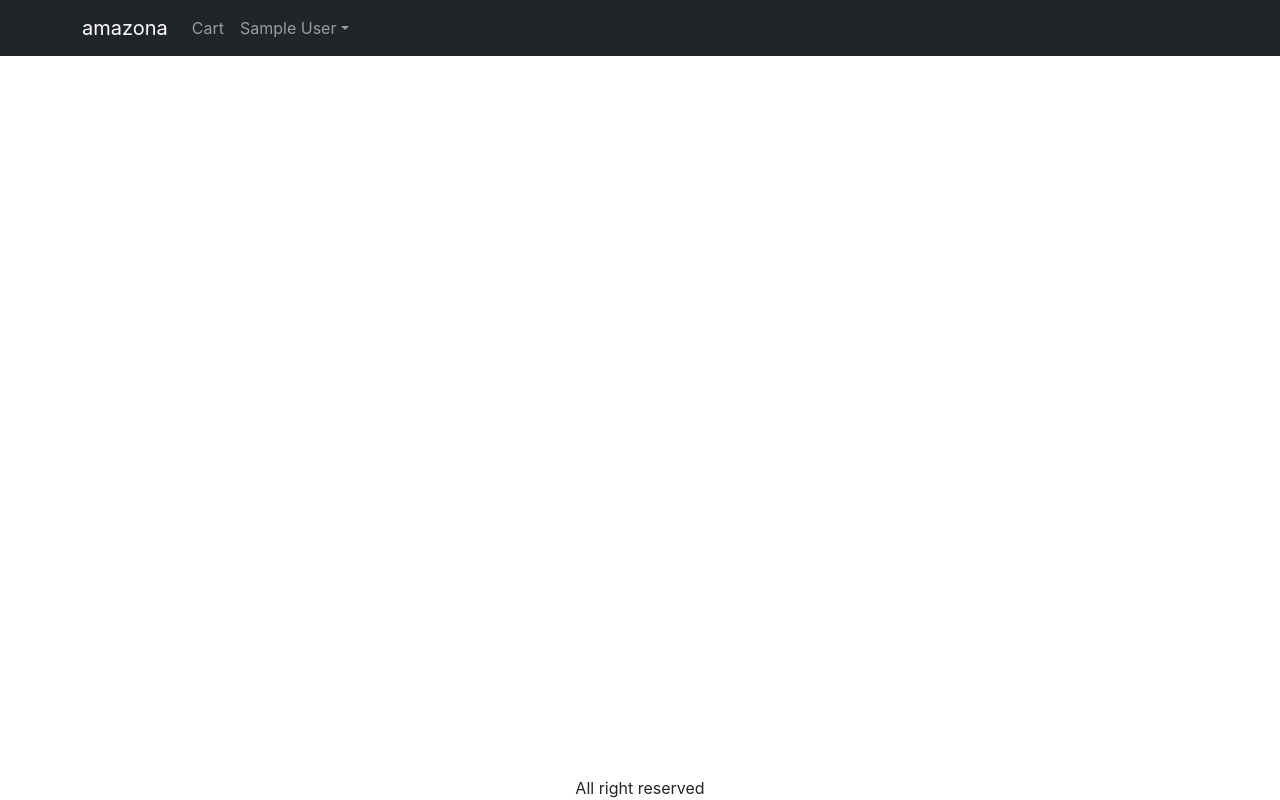
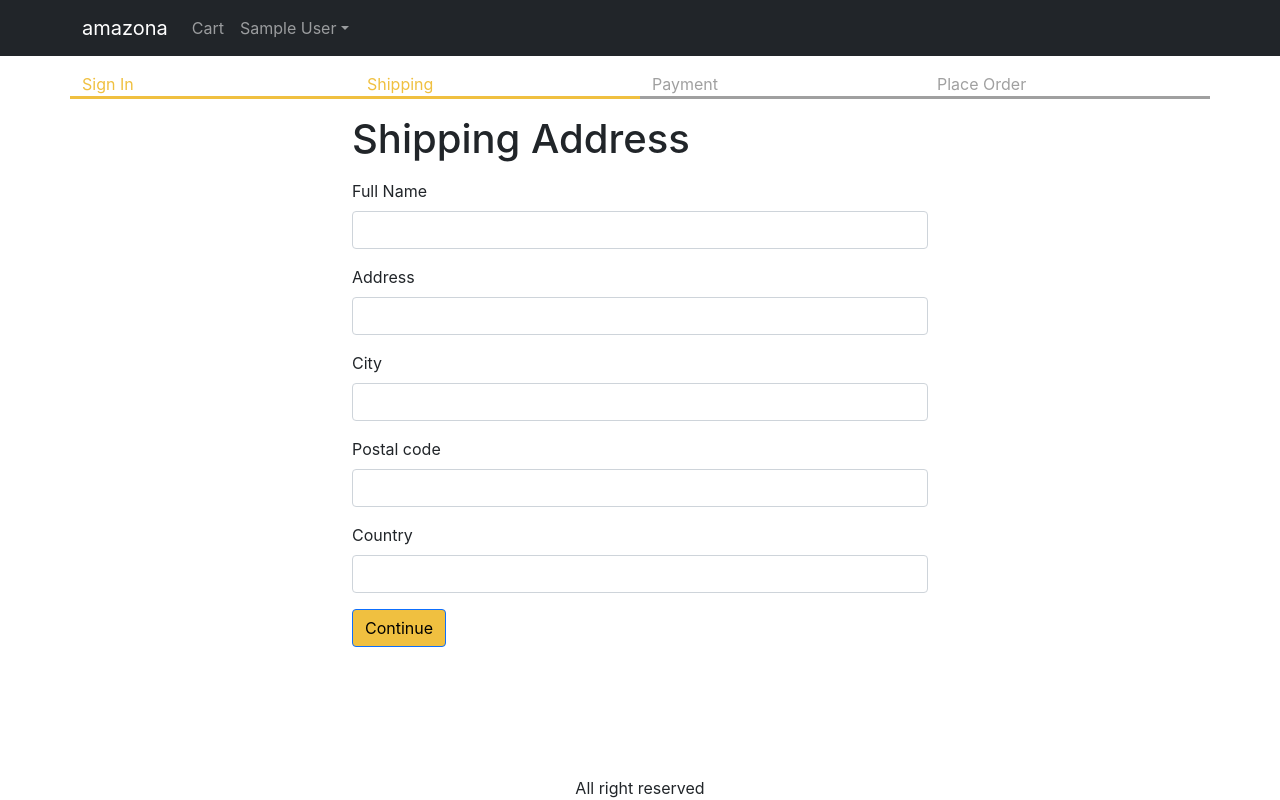
Before and after one commit to nurlandmb/amazona, a React (Create React App) app in the folder frontend/: page /shipping in a window 1280 px wide. Built offline with nearby package versions, Linux system fonts and the light colour scheme; sample sign-in values are in the browser's storage.

Commit message:
feat: add signup screen

```diff
--- a/frontend/src/App.js
+++ b/frontend/src/App.js
@@ -1,6 +1,6 @@
 import { BrowserRouter, Link, Route, Routes } from 'react-router-dom';
-import { ToastContainer } from 'react-toastify'
-import 'react-toastify/dist/ReactToastify.css'
+import { ToastContainer } from 'react-toastify';
+import 'react-toastify/dist/ReactToastify.css';
 import HomeScreen from './screens/HomeScreen';
 import ProductScreen from './screens/ProductScreen';
 import { LinkContainer } from 'react-router-bootstrap';
@@ -9,14 +9,17 @@
 import { Store } from './Store';
 import CartScreen from './screens/CartScreen';
 import SignInScreen from './screens/SignInScreen';
+import ShippingScreen from './screens/ShippingScreen';
+import SignUpScreen from './screens/SignUpScreen';
 
 function App() {
   const { state, dispatch: ctxDispatch } = useContext(Store);
   const { cart, userInfo } = state;
   const signoutHandler = () => {
     ctxDispatch({ type: 'USER_SIGNOUT' });
-    localStorage.removeItem('userInfo')
-  }
+    localStorage.removeItem('userInfo');
+    localStorage.removeItem('shippingAddress');
+  };
   return (
     <BrowserRouter>
       <div className="d-flex flex-column site-container">
@@ -32,12 +35,14 @@
                   Cart
                   {cart.cartItems.length > 0 && (
                     <Badge pill bg="danger">
-                      {cart.cartItems.reduce((acc, item) => acc + item.quantity, 0)}
+                      {cart.cartItems.reduce(
+                        (acc, item) => acc + item.quantity,
+                        0
+                      )}
                     </Badge>
                   )}
                 </Link>
-                {
-                  userInfo ? (
+                {userInfo ? (
                   <NavDropdown title={userInfo.name} id="basic-nav-dropdown">
                     <LinkContainer to="/profile">
                       <NavDropdown.Item>User Profile</NavDropdown.Item>
@@ -55,9 +60,10 @@
                     </Link>
                   </NavDropdown>
                 ) : (
-                    <Link className="nav-link" to="/signin">Sign In</Link>
-                  )
-                }
+                  <Link className="nav-link" to="/signin">
+                    Sign In
+                  </Link>
+                )}
               </Nav>
             </Container>
           </Navbar>
@@ -68,6 +74,8 @@
               <Route path="/" element={<HomeScreen />} />
               <Route path="/cart" element={<CartScreen />} />
               <Route path="/signin" element={<SignInScreen />} />
+              <Route path="/signup" element={<SignUpScreen />} />
+              <Route path="/shipping" element={<ShippingScreen />} />
               <Route path="/product/:slug" element={<ProductScreen />} />
             </Routes>
           </Container>
@@ -82,6 +90,5 @@
 
 export default App;
 
-
 // amazona
 // 6ExICPIECSU44Arp
--- a/frontend/src/Store.js
+++ b/frontend/src/Store.js
@@ -3,18 +3,29 @@
 export const Store = createContext();
 
 const initialState = {
-  userInfo: localStorage.getItem('userInfo') ? JSON.parse(localStorage.getItem('userInfo')) : null,
+  userInfo: localStorage.getItem('userInfo')
+    ? JSON.parse(localStorage.getItem('userInfo'))
+    : null,
   cart: {
-    cartItems: localStorage.getItem('cartItems') ? JSON.parse(localStorage.getItem('cartItems')) : [],
+    shippingAddress: localStorage.getItem('shippingAddress')
+      ? JSON.parse(localStorage.getItem('shippingAddress'))
+      : {},
+    cartItems: localStorage.getItem('cartItems')
+      ? JSON.parse(localStorage.getItem('cartItems'))
+      : [],
   },
 };
 
 function reducer(state, action) {
   switch (action.type) {
     case 'USER_SIGNIN':
-      return { ...state, userInfo: action.payload }
+      return { ...state, userInfo: action.payload };
     case 'USER_SIGNOUT':
-      return { ...state, userInfo: null }
+      return {
+        ...state,
+        userInfo: null,
+        cart: { cartItems: [], shippingAddress: {} },
+      };
     case 'CART_ADD_ITEM':
       const newItem = action.payload;
       const existItem = state.cart.cartItems.find(
@@ -40,6 +51,14 @@
       localStorage.setItem('cartItems', JSON.stringify(cartItems));
       return { ...state, cart: { ...state.cart, cartItems } };
     }
+    case 'SAVE_SHIPPING_ADDRESS':
+      return {
+        ...state,
+        cart: {
+          ...state.cart,
+          shippingAddress: action.payload,
+        },
+      };
     default:
       return state;
   }
--- /dev/null
+++ b/frontend/src/components/CheckoutSteps.js
@@ -0,0 +1,15 @@
+import React from 'react';
+import { Col, Row } from 'react-bootstrap';
+
+function CheckoutSteps(props) {
+  return (
+    <Row className="checkout-steps">
+      <Col className={props.step1 ? 'active' : ''}>Sign In</Col>
+      <Col className={props.step2 ? 'active' : ''}>Shipping</Col>
+      <Col className={props.step3 ? 'active' : ''}>Payment</Col>
+      <Col className={props.step4 ? 'active' : ''}>Place Order</Col>
+    </Row>
+  );
+}
+
+export default CheckoutSteps;
--- a/frontend/src/index.css
+++ b/frontend/src/index.css
@@ -51,3 +51,13 @@
 .small-container{
   max-width: 600px;
 }
+
+.checkout-steps > div{
+  border-bottom: .2rem solid #a0a0a0;
+  color: #a0a0a0;
+}
+
+.checkout-steps > div.active{
+  border-bottom: .2rem solid #f0c040;
+  color: #f0c040;
+}
--- /dev/null
+++ b/frontend/src/screens/ShippingScreen.js
@@ -0,0 +1,112 @@
+import React, { useContext, useEffect, useState } from 'react';
+import { Button, Form } from 'react-bootstrap';
+import { Helmet } from 'react-helmet-async';
+import { useNavigate } from 'react-router-dom';
+import CheckoutSteps from '../components/CheckoutSteps';
+import { Store } from '../Store';
+
+function ShippingScreen() {
+  const { state, dispatch: ctxDispatch } = useContext(Store);
+  const {
+    userInfo,
+    cart: { shippingAddress },
+  } = state;
+  const [fullName, setFullName] = useState(shippingAddress.fullName || '');
+  const [address, setAddress] = useState(shippingAddress.address || '');
+  const [city, setCity] = useState(shippingAddress.city || '');
+  const [postalCode, setPostalCode] = useState(shippingAddress.postalCode || '');
+  const [country, setCountry] = useState(shippingAddress.country || '');
+  const navigate = useNavigate();
+
+  useEffect(() => {
+    if(!userInfo){
+      navigate('/signin?redirect=/shipping')
+    }
+  }, [userInfo, navigate])
+
+
+  const submitHandler = (e) => {
+    e.preventDefault();
+    ctxDispatch({
+      type: 'SAVE_SHIPPING_ADDRESS',
+      payload: {
+        fullName,
+        address,
+        city,
+        postalCode,
+        country,
+      },
+    });
+    localStorage.setItem(
+      'shippingAddress',
+      JSON.stringify({
+        fullName,
+        address,
+        city,
+        postalCode,
+        country,
+      })
+    );
+    navigate('/payment');
+  };
+  return (
+    <div>
+      <Helmet>
+        <title>Shipping</title>
+      </Helmet>
+      <CheckoutSteps step1 step2 />
+      <div className="container small-container">
+        <h1 className="my-3">Shipping Address</h1>
+        <Form onSubmit={submitHandler}>
+          <Form.Group className="mb-3" controlId="fullName">
+            <Form.Label>Full Name</Form.Label>
+            <Form.Control
+              value={fullName}
+              onChange={(e) => setFullName(e.target.value)}
+              required
+            />
+          </Form.Group>
+          <Form.Group className="mb-3" controlId="address">
+            <Form.Label>Address</Form.Label>
+            <Form.Control
+              value={address}
+              onChange={(e) => setAddress(e.target.value)}
+              required
+            />
+          </Form.Group>
+          <Form.Group className="mb-3" controlId="city">
+            <Form.Label>City</Form.Label>
+            <Form.Control
+              value={city}
+              onChange={(e) => setCity(e.target.value)}
+              required
+            />
+          </Form.Group>
+          <Form.Group className="mb-3" controlId="postalCode">
+            <Form.Label>Postal code</Form.Label>
+            <Form.Control
+              value={postalCode}
+              onChange={(e) => setPostalCode(e.target.value)}
+              required
+            />
+          </Form.Group>
+          <Form.Group className="mb-3" controlId="country">
+            <Form.Label>Country</Form.Label>
+            <Form.Control
+              value={country}
+              onChange={(e) => setCountry(e.target.value)}
+              required
+            />
+          </Form.Group>
+          <div className="mb-3">
+            <Button variant="primary" type="submit">
+              Continue
+            </Button>
+          </div>
+        </Form>
+      </div>
+    </div>
+  );
+}
+
+export default ShippingScreen;
--- /dev/null
+++ b/frontend/src/screens/SignUpScreen.js
@@ -0,0 +1,98 @@
+import axios from 'axios';
+import React, { useContext, useEffect, useState } from 'react';
+import { Button, Container, Form } from 'react-bootstrap';
+import { Helmet } from 'react-helmet-async';
+import { Link, useLocation, useNavigate } from 'react-router-dom';
+import { toast } from 'react-toastify';
+import { Store } from '../Store';
+import { getError } from '../utils';
+
+function SignUpScreen() {
+  const navigate = useNavigate();
+  const [name, setName] = useState('');
+  const [email, setEmail] = useState('');
+  const [password, setPassword] = useState('');
+  const [confirmPassword, setConfirmPassword] = useState('');
+  const { state, dispatch: ctxDispatch } = useContext(Store);
+  const { userInfo } = state;
+  const { search } = useLocation();
+  const redirectInUrl = new URLSearchParams(search).get('redirect');
+  const redirect = redirectInUrl ? redirectInUrl : '/';
+  const submitHandler = async (e) => {
+    e.preventDefault();
+    if (password !== confirmPassword) {
+      toast.error('Passwords do not match');
+      return;
+    }
+    try {
+      const { data } = await axios.post('/api/users/signup', {
+        name,
+        email,
+        password,
+      });
+      ctxDispatch({ type: 'USER_SIGNIN', payload: data });
+      localStorage.setItem('userInfo', JSON.stringify(data));
+      navigate(redirect || '/');
+    } catch (err) {
+      toast.error(getError(err));
+    }
+  };
+
+  useEffect(() => {
+    if (userInfo) {
+      navigate(redirect);
+    }
+  }, [navigate, redirect, userInfo]);
+
+  return (
+    <Container className="small-container">
+      <Helmet>
+        <title>Sign up</title>
+      </Helmet>
+      <h1 className="my-3">Sign up</h1>
+      <Form onSubmit={submitHandler}>
+        <Form.Group className="mb-3" controlId="name">
+          <Form.Label>Name</Form.Label>
+          <Form.Control
+            type="text"
+            required
+            onChange={(e) => setName(e.target.value)}
+          />
+        </Form.Group>
+        <Form.Group className="mb-3" controlId="email">
+          <Form.Label>Email</Form.Label>
+          <Form.Control
+            type="email"
+            required
+            onChange={(e) => setEmail(e.target.value)}
+          />
+        </Form.Group>
+        <Form.Group className="mb-3" controlId="password">
+          <Form.Label>Password</Form.Label>
+          <Form.Control
+            type="password"
+            required
+            onChange={(e) => setPassword(e.target.value)}
+          />
+        </Form.Group>
+        <Form.Group className="mb-3" controlId="confirmPassword">
+          <Form.Label>Confirm Password</Form.Label>
+          <Form.Control
+            type="password"
+            required
+            onChange={(e) => setConfirmPassword(e.target.value)}
+          />
+        </Form.Group>
+        <div className="mb-3">
+          <Button type="submit">Sign Up</Button>
+        </div>
+        <div className="mb-3">
+          Already have an account?{' '}
+          <Link to={`/signin?redirect=${redirect}`}>Sign in</Link>
+        </div>
+      </Form>
+    </Container>
+  );
+}
+
+export default SignUpScreen;
```
Also changed, not shown: 2 other files (tests, documents, lock files or other folders). Lines whose indentation alone changed are shown as unchanged.
